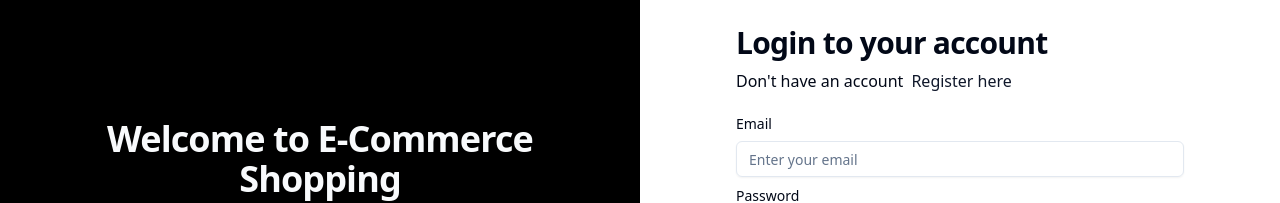
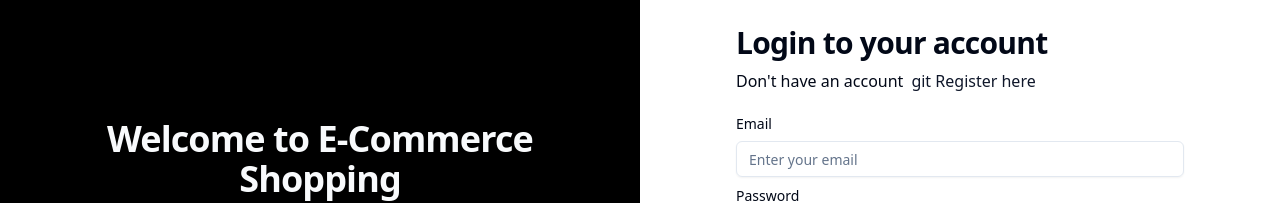
Before and after one commit to 2103A51526/E-Commerce, a React (Vite) app in the folder client/: page /auth/login in a window 1280 px wide. Shown: the part 241-444 px from the top of the page. Built offline with nearby package versions, Linux system fonts and the light colour scheme.

Commit message:
updated week-2 project

```diff
--- a/client/src/pages/auth/login.jsx
+++ b/client/src/pages/auth/login.jsx
@@ -23,7 +23,7 @@ function AuthLogin() {
           <Link
             className="font-medium ml-2 text-primary hover:underline"
             to="/auth/register"
-          >
+          >git
             Register here
           </Link>
         </p>
```
